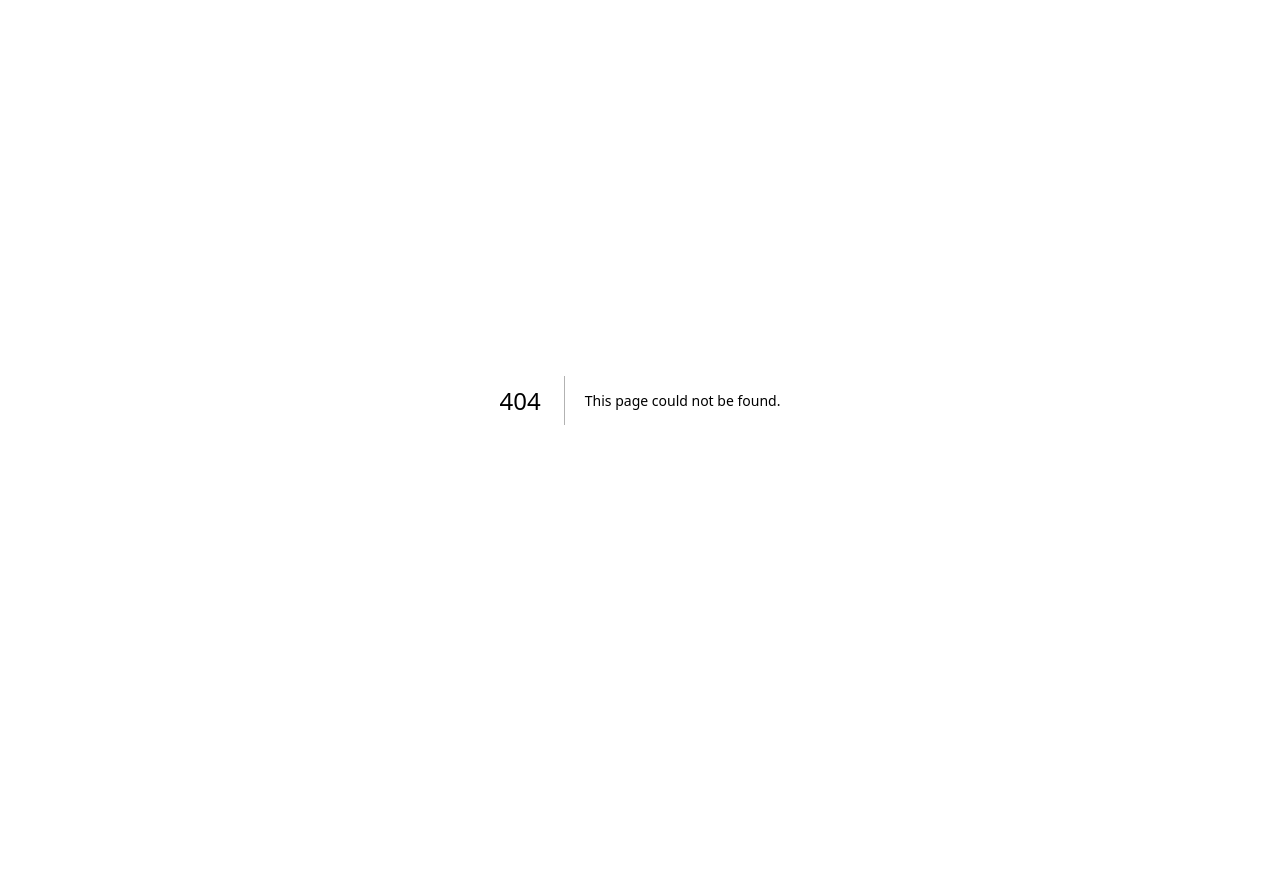
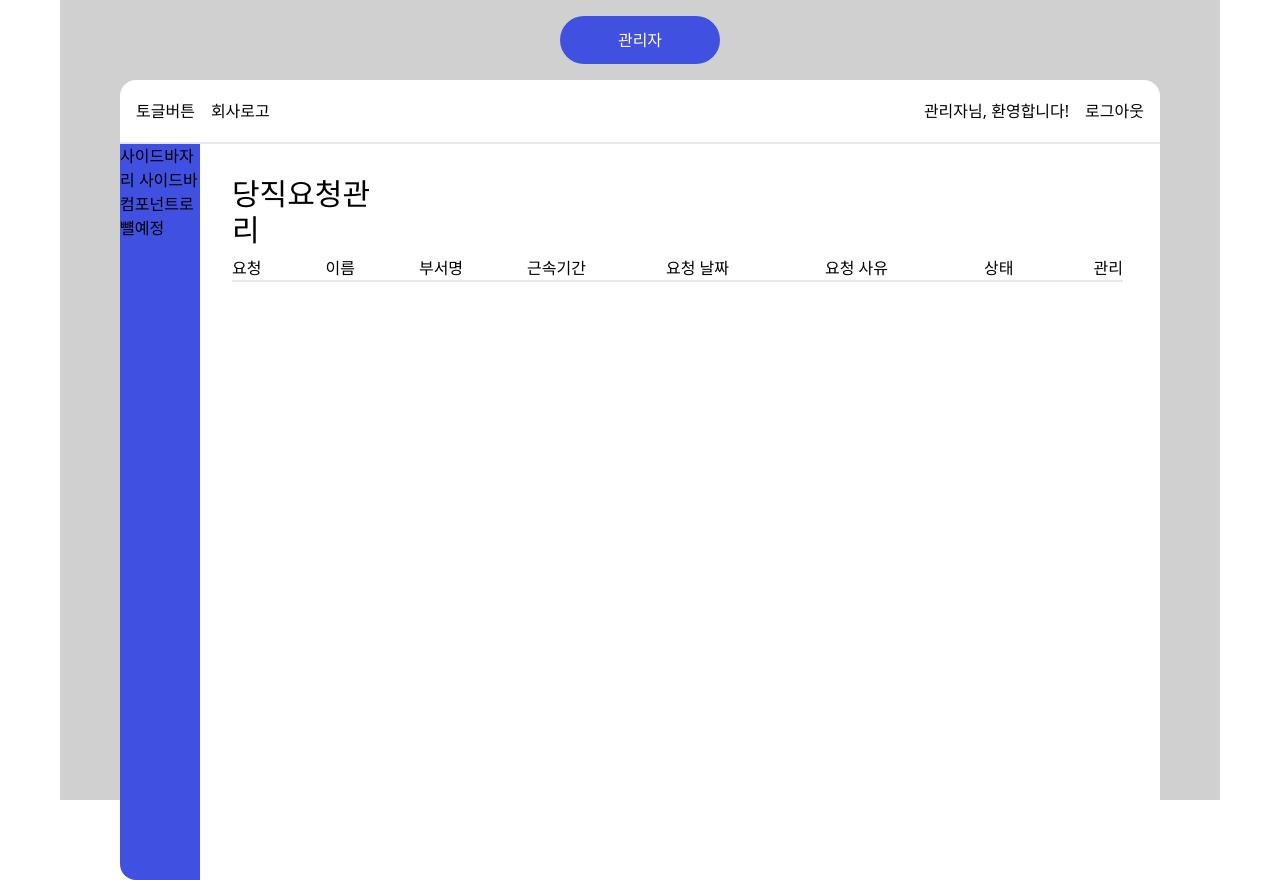
Before and after one commit to FC-MINI-4/attendance-front, a Next.js app: page /admin-duty in a window 1280 px wide. Before the commit this address had no page. Before the commit the page ends 800 px from the top, so only its background shows below. Built offline with nearby package versions, Linux system fonts and the light colour scheme.

Commit message:
FEAT:관리자페이지 UI추가

```diff
--- /dev/null
+++ b/src/components/admin/AdminHeader.tsx
@@ -0,0 +1,11 @@
+import React from 'react';
+
+export default function Header() {
+  return (
+    <div className="h-[5rem] flex items-center justify-center">
+      <div className="w-[10rem] h-[3rem] rounded-3xl flex items-center justify-center bg-primary text-white">
+        관리자
+      </div>
+    </div>
+  );
+}
--- /dev/null
+++ b/src/components/admin/AdminMain.tsx
@@ -0,0 +1,43 @@
+import React from 'react';
+import { MainIProps } from '@/types/IAdmin';
+
+export default function Main({ page }: MainIProps) {
+  return (
+    <div className="w-[65rem] h-[50rem] bg-white mx-auto rounded-2xl ">
+      <div className="h-[4rem] border-solid border-b-2 flex items-center justify-between">
+        <div className="flex">
+          <button className="ml-4 mr-[1rem]">토글버튼</button>
+          <div>회사로고</div>
+        </div>
+        <div className="flex">
+          <div className="mr-[1rem]">관리자님, 환영합니다!</div>
+          <button className="mr-4">로그아웃</button>
+        </div>
+      </div>
+      <div className=" flex">
+        <div className="w-[5rem] h-[46rem]  bg-primary rounded-bl-2xl ">
+          사이드바자리 사이드바컴포넌트로 뺼예정
+        </div>
+        <div className="">
+          <div className="w-[10rem] h-[2rem]  font-400 mb-[3rem] text-3xl flex ml-[2rem] mt-[2rem]">
+            {page === 'admin-manage' && '관리'}
+            {page === 'admin-leave' && '연차요청관리'}
+            {page === 'admin-duty' && '당직요청관리'}
+          </div>
+          <div
+            className=" ml-[2rem] flex border-solid border-b-2
+          ">
+            <div className="mr-[4rem]">요청</div>
+            <div className="mr-[4rem]">이름</div>
+            <div className="mr-[4rem]">부서명</div>
+            <div className="mr-[5rem]">근속기간</div>
+            <div className="mr-[6rem]">요청 날짜</div>
+            <div className="mr-[6rem]">요청 사유</div>
+            <div className="mr-[5rem]">상태</div>
+            <div className="">관리</div>
+          </div>
+        </div>
+      </div>
+    </div>
+  );
+}
--- /dev/null
+++ b/src/pages/admin-duty.tsx
@@ -0,0 +1,12 @@
+import React from 'react';
+import Header from '@/components/admin/AdminHeader';
+import Main from '@/components/admin/AdminMain';
+
+export default function adminDuty() {
+  return (
+    <div className="w-full h-screen bg-mainGray">
+      <Header />
+      <Main page="admin-duty" />
+    </div>
+  );
+}
--- /dev/null
+++ b/src/pages/admin-leave.tsx
@@ -0,0 +1,12 @@
+import React from 'react';
+import Header from '@/components/admin/AdminHeader';
+import Main from '@/components/admin/AdminMain';
+
+export default function adminLeave() {
+  return (
+    <div className="w-full h-screen bg-mainGray">
+      <Header />
+      <Main page="admin-leave" />
+    </div>
+  );
+}
--- /dev/null
+++ b/src/pages/admin-manage.tsx
@@ -0,0 +1,12 @@
+import React from 'react';
+import Header from '@/components/admin/AdminHeader';
+import Main from '@/components/admin/AdminMain';
+
+export default function adminManage() {
+  return (
+    <div className="w-full h-screen bg-mainGray">
+      <Header />
+      <Main page="admin-manage" />
+    </div>
+  );
+}
--- /dev/null
+++ b/src/types/IAdmin.ts
@@ -0,0 +1,3 @@
+export interface MainIProps {
+  page: string;
+}
```
Also changed, not shown: tailwind.config.js (line endings or trailing spaces).
